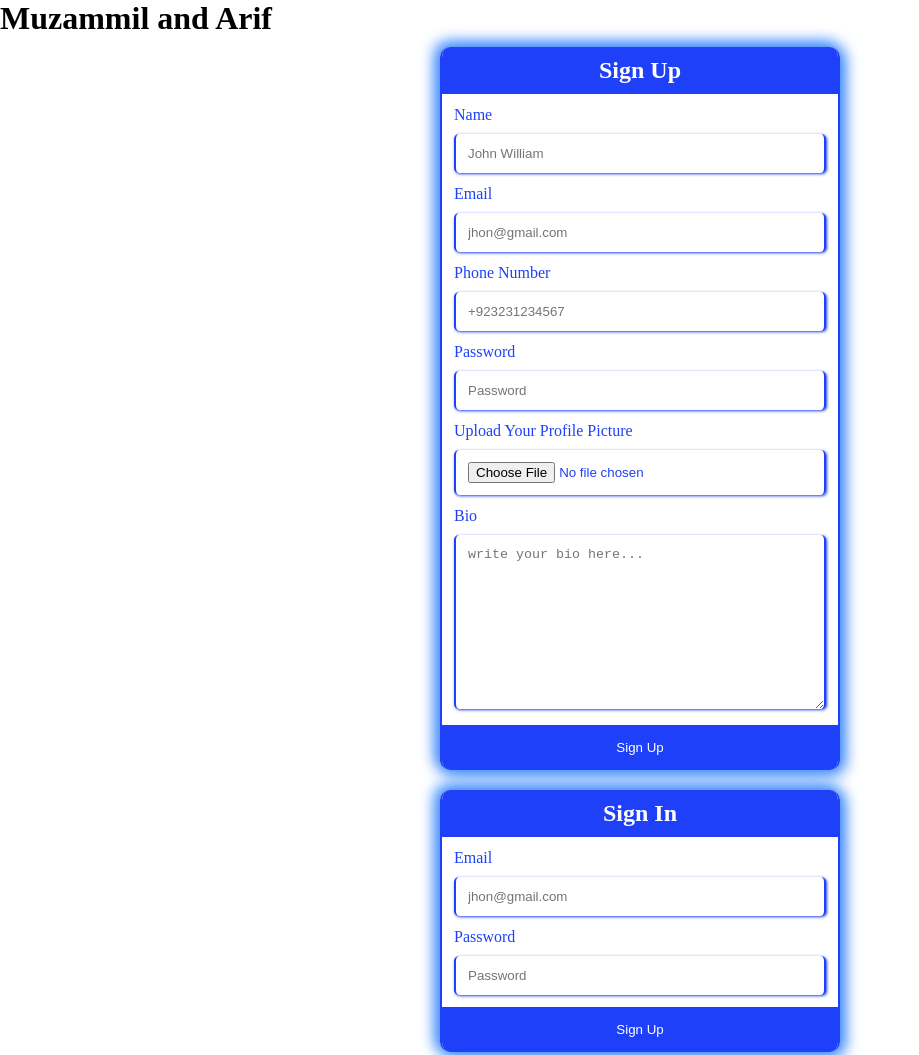
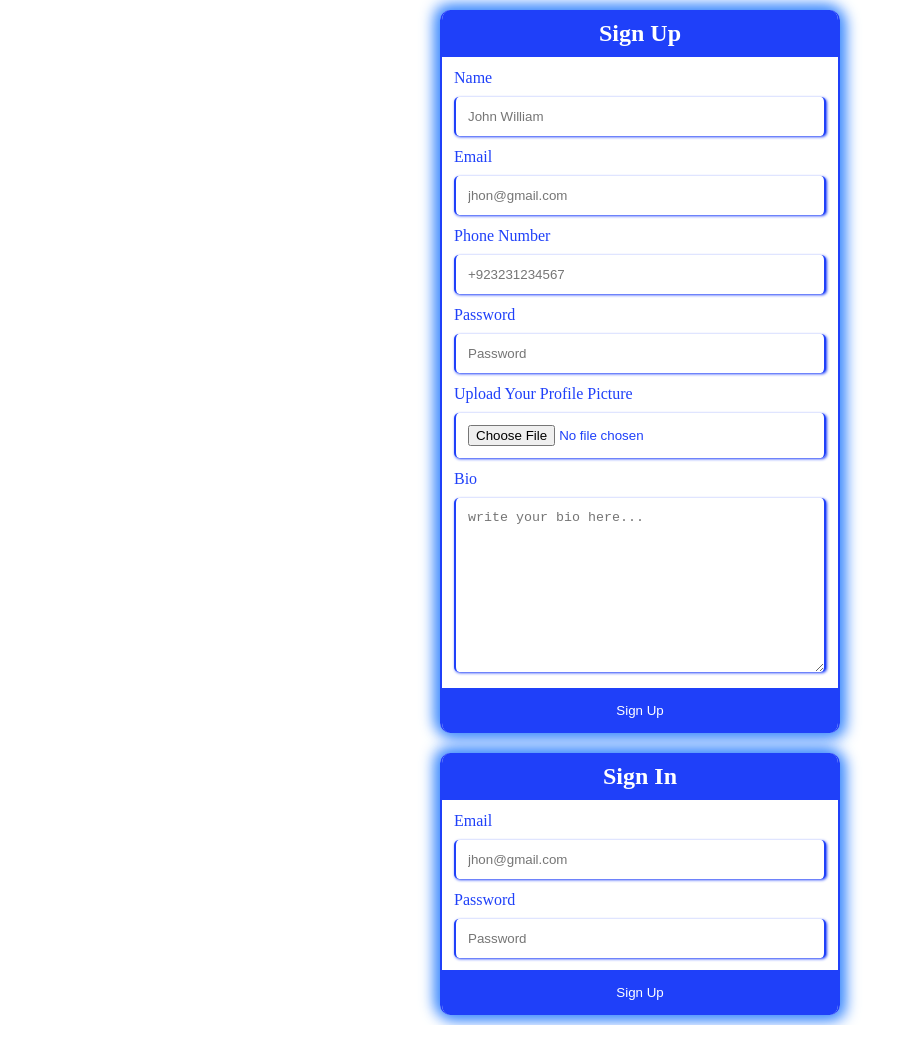
Before and after one commit to imarifluqman/firebaseconfig, a plain HTML site: page index.html in a window 1280 px wide. Shown: the top 1055 px of the page, without its empty margins (0-919 px from the left). After the commit the page ends 1025 px from the top, so only its background shows below. Drawn offline with Linux system fonts and the light colour scheme.

Commit message:
remove name

```diff
--- a/index.html
+++ b/index.html
@@ -13,7 +13,6 @@
 
 
     <!-- =================== Sign UP =========================== -->
- <h1> Muzammil and Arif</h1>
     <div class="container">
         <h2>Sign Up</h2>
         <div>
```
